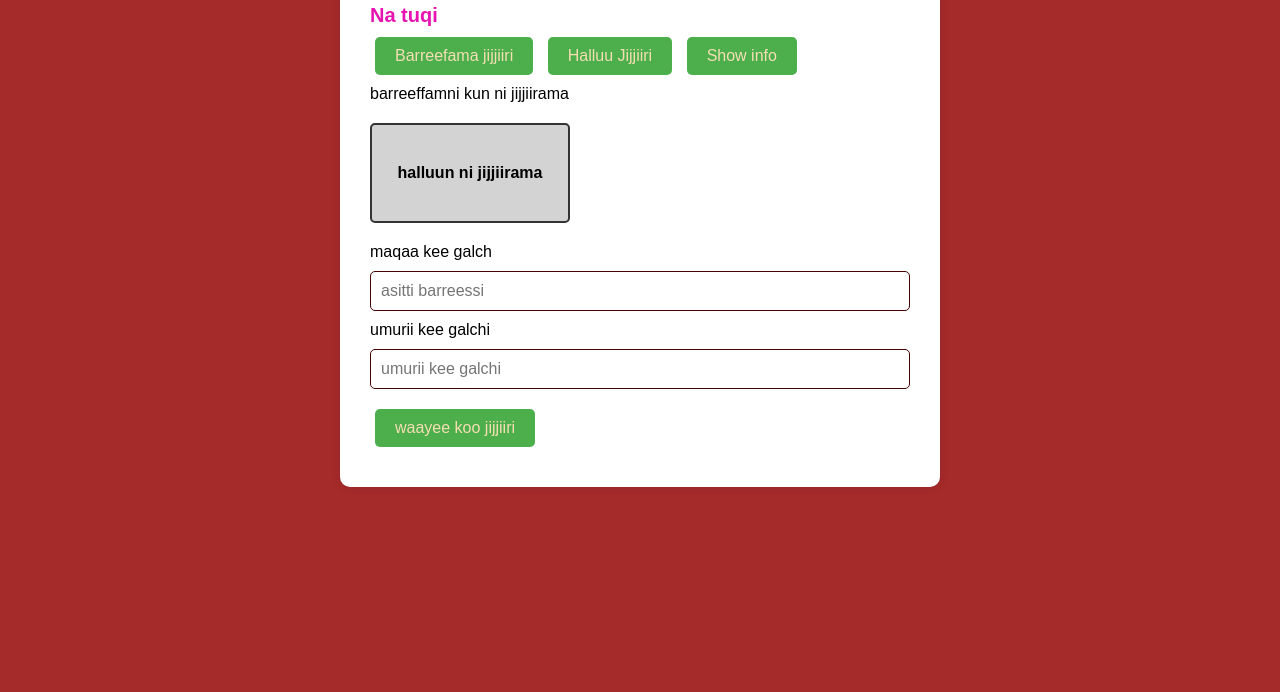
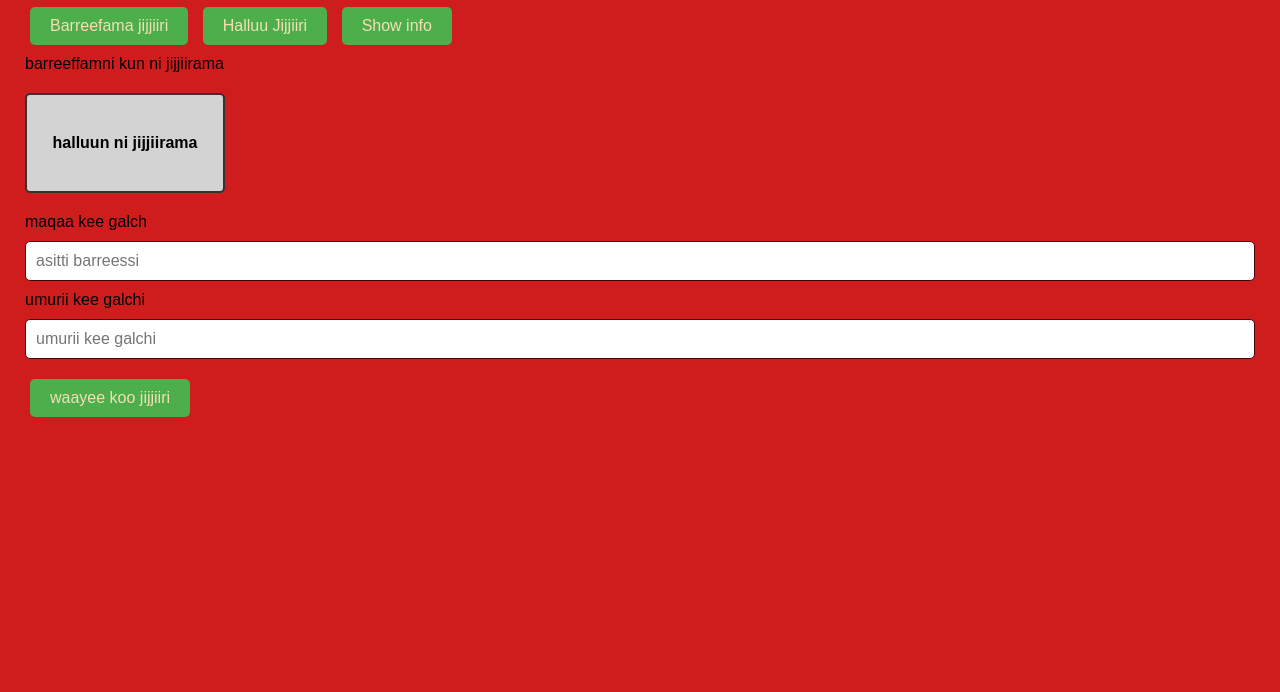
Before and after one commit to bon-urji/basic2programing, a plain HTML site: page index.html in a window 1280 px wide. Shown: the part 108-800 px from the top of the page. Drawn offline with Linux system fonts and the light colour scheme.

Commit message:
part three

```diff
--- a/index.html
+++ b/index.html
@@ -9,7 +9,8 @@
 </head>
 
 <body>
-  <div class="container">
+  <div class="
+  ">
     <h1>Aanaa Dhufu</h1>
     <p id="welcome-page">Na tuqi</p>
 
--- a/style.css
+++ b/style.css
@@ -6,7 +6,7 @@
 body{
   padding:25px;
   font-family: Arial, Helvetica, sans-serif;
-  background-color: brown;
+  background-color: rgb(207, 29, 29);
 }
 .container{
   max-width: 600px;
```
